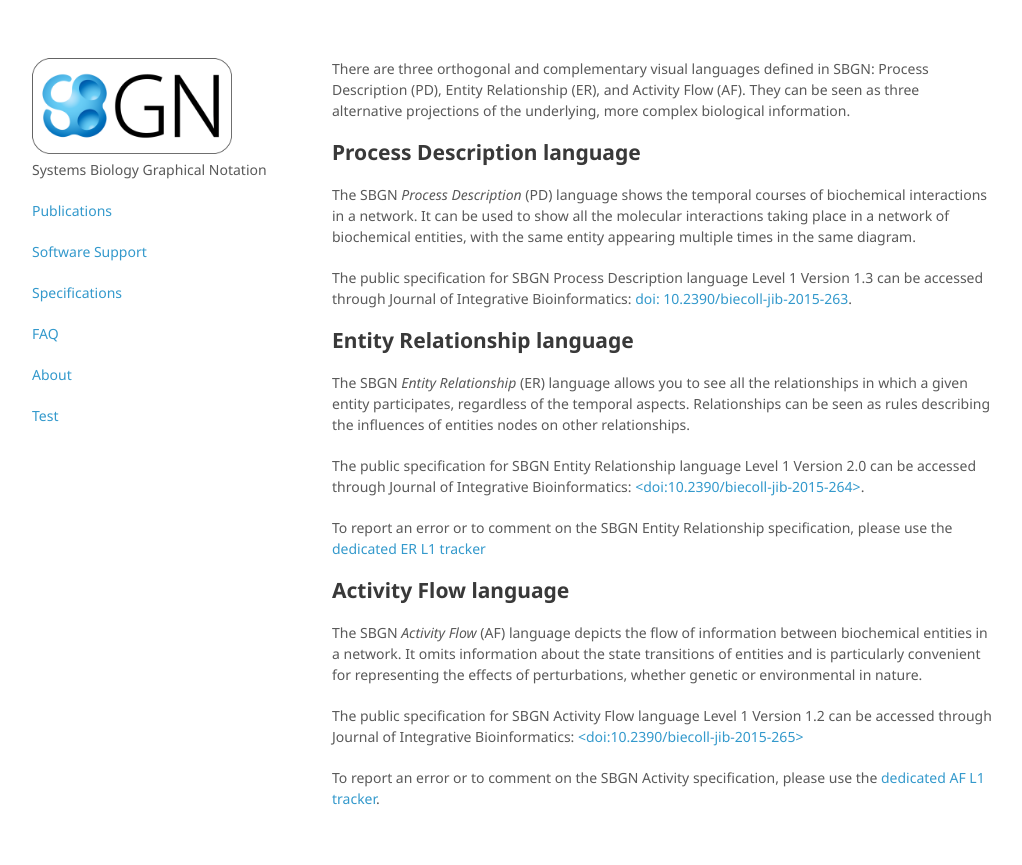
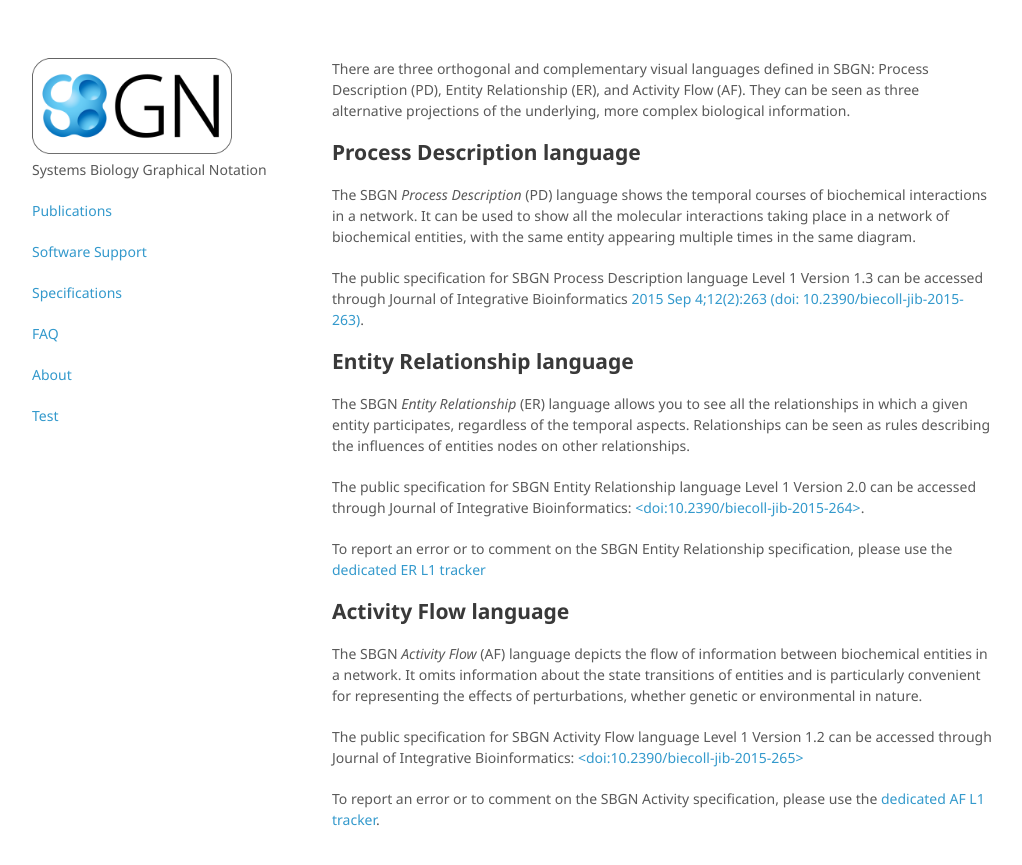
Before and after one commit to sbgn/sbgn, a Jekyll site: the page built from docs/specifications.md, in a window 1280 px wide and 1058 px high, cut to the strip 0-875 px from the top of the window. Shown: the top 865 px of the strip, without its empty margins (128-1150 px from the left). Built offline with Jekyll 4.4.1, drawn with Linux system fonts in a browser that asks for light colours.

Commit message:
Update specifications.md

```diff
--- a/docs/specifications.md
+++ b/docs/specifications.md
@@ -10,7 +10,7 @@
 
 The SBGN *Process Description* (PD) language shows the temporal courses of biochemical interactions in a network. It can be used to show all the molecular interactions taking place in a network of biochemical entities, with the same entity appearing multiple times in the same diagram.
 
-The public specification for SBGN Process Description language Level 1 Version 1.3 can be accessed through Journal of Integrative Bioinformatics: [doi: 10.2390/biecoll-jib-2015-263](http://journal.imbio.de/article.php?aid=263).
+The public specification for SBGN Process Description language Level 1 Version 1.3 can be accessed through Journal of Integrative Bioinformatics [2015 Sep 4;12(2):263 (doi: 10.2390/biecoll-jib-2015-263)](http://journal.imbio.de/article.php?aid=263).
 
 
 ## Entity Relationship language
```
